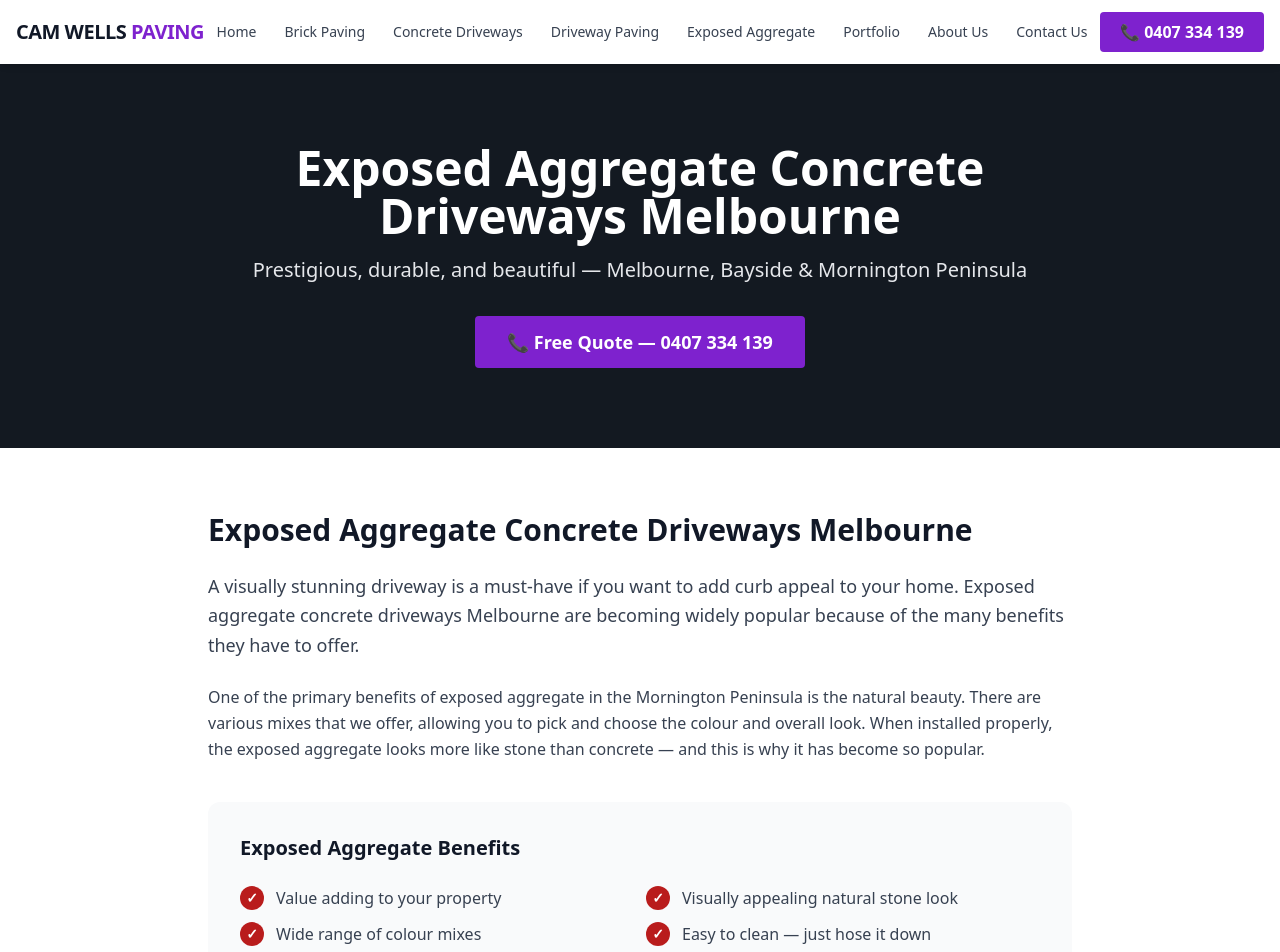
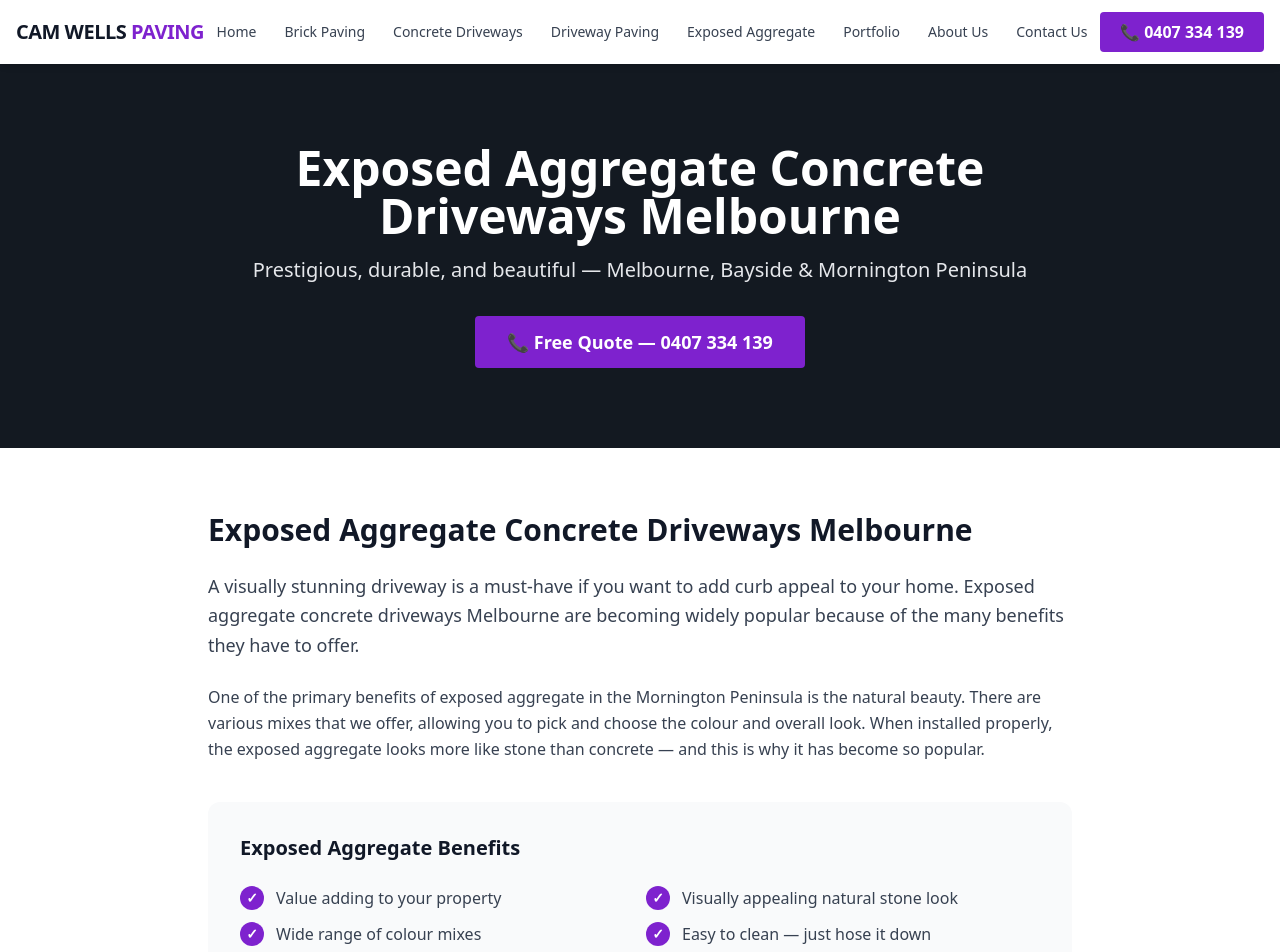
Before and after one commit to StrategyCentral/camwells-paving, a Next.js app: page /exposed-aggregate-concrete-driveways-melbourne in a window 1280 px wide. Shown: the top 952 px of the page. Built offline with nearby package versions, Linux system fonts and the light colour scheme.

Commit message:
style: red→purple to match Jupiter theme

```diff
--- a/app/exposed-aggregate-concrete-driveways-melbourne/page.tsx
+++ b/app/exposed-aggregate-concrete-driveways-melbourne/page.tsx
@@ -46,7 +46,7 @@ export default function ExposedAggregatePage() {
             <ul className="grid grid-cols-1 sm:grid-cols-2 gap-3">
               {benefits.map((b, i) => (
                 <li key={i} className="flex items-center gap-3">
-                  <span className="w-6 h-6 rounded-full bg-red-700 text-white flex items-center justify-center text-sm font-bold flex-shrink-0">✓</span>
+                  <span className="w-6 h-6 rounded-full bg-purple-700 text-white flex items-center justify-center text-sm font-bold flex-shrink-0">✓</span>
                   <span className="text-gray-700">{b}</span>
                 </li>
               ))}
```
